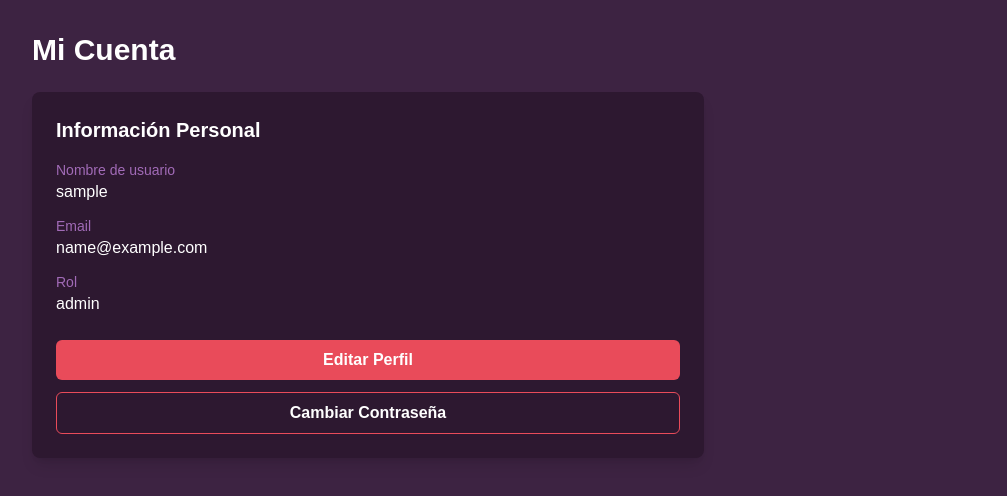
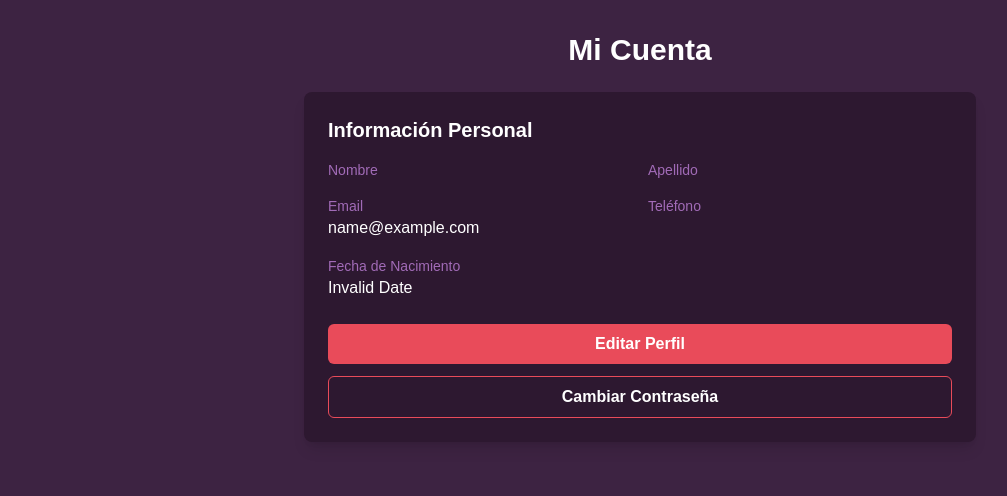
Before and after one commit to juanTarrioAKD/4WARD-SOLUTIONS, a Next.js app in the folder frontend/: page /mi-cuenta in a window 1280 px wide. Shown: the top 496 px of the page, without its empty margins (0-1007 px from the left). Built offline with nearby package versions, Linux system fonts and the light colour scheme; sample sign-in values are in the browser's storage.

Commit message:
anda todo

```diff
--- a/frontend/src/app/(auth)/mi-cuenta/page.tsx
+++ b/frontend/src/app/(auth)/mi-cuenta/page.tsx
@@ -3,10 +3,11 @@
 import { useEffect, useState } from 'react';
 import { useRouter } from 'next/navigation';
 import { getCurrentUser } from '@/services/auth';
+import { User } from '@/services/auth';
 
 export default function MiCuenta() {
   const router = useRouter();
-  const [userData, setUserData] = useState<any>(null);
+  const [userData, setUserData] = useState<User | null>(null);
 
   // Verificar que el usuario está autenticado al cargar la página
   useEffect(() => {
@@ -23,30 +24,36 @@ export default function MiCuenta() {
   }
 
   return (
-    <div className="p-8">
+    <div className="p-8 flex flex-col items-center">
       <h1 className="text-3xl font-bold text-white mb-6">Mi Cuenta</h1>
 
-      <div className="bg-[#2d1830] p-6 rounded-lg shadow-lg max-w-2xl">
-        {/* Información del usuario */}
+      <div className="bg-[#2d1830] p-6 rounded-lg shadow-lg w-full max-w-2xl">
         <div className="mb-6">
           <h2 className="text-xl font-semibold text-white mb-4">Información Personal</h2>
-          <div className="space-y-3">
+          <div className="grid grid-cols-2 gap-4">
             <div>
-              <label className="block text-[#a16bb7] text-sm">Nombre de usuario</label>
-              <p className="text-white">{userData.username}</p>
+              <label className="block text-[#a16bb7] text-sm">Nombre</label>
+              <p className="text-white">{userData.nombre}</p>
+            </div>
+            <div>
+              <label className="block text-[#a16bb7] text-sm">Apellido</label>
+              <p className="text-white">{userData.apellido}</p>
             </div>
             <div>
               <label className="block text-[#a16bb7] text-sm">Email</label>
               <p className="text-white">{userData.email}</p>
             </div>
             <div>
-              <label className="block text-[#a16bb7] text-sm">Rol</label>
-              <p className="text-white">{userData.role}</p>
+              <label className="block text-[#a16bb7] text-sm">Teléfono</label>
+              <p className="text-white">{userData.telefono}</p>
+            </div>
+            <div>
+              <label className="block text-[#a16bb7] text-sm">Fecha de Nacimiento</label>
+              <p className="text-white">{new Date(userData.fecha_nacimiento).toLocaleDateString()}</p>
             </div>
           </div>
         </div>
 
-        {/* Botones de acción */}
         <div className="space-y-3">
           <button
             className="w-full bg-[#e94b5a] text-white py-2 rounded-md font-semibold hover:bg-[#b13e4a] transition-colors"
--- a/frontend/src/services/auth.ts
+++ b/frontend/src/services/auth.ts
@@ -1,4 +1,4 @@
-interface User {
+export interface User {
   id: number;
   email: string;
   nombre: string;
```
